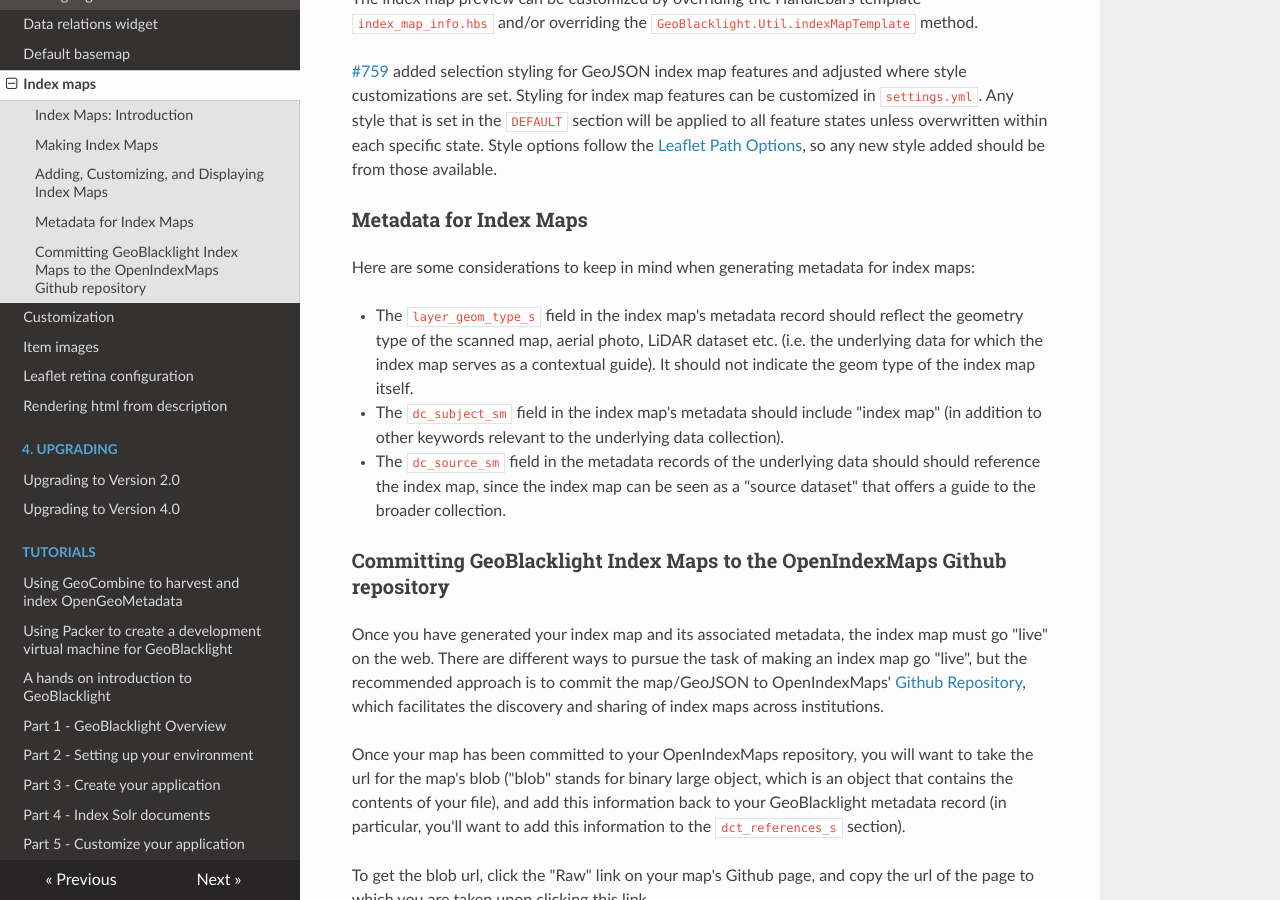
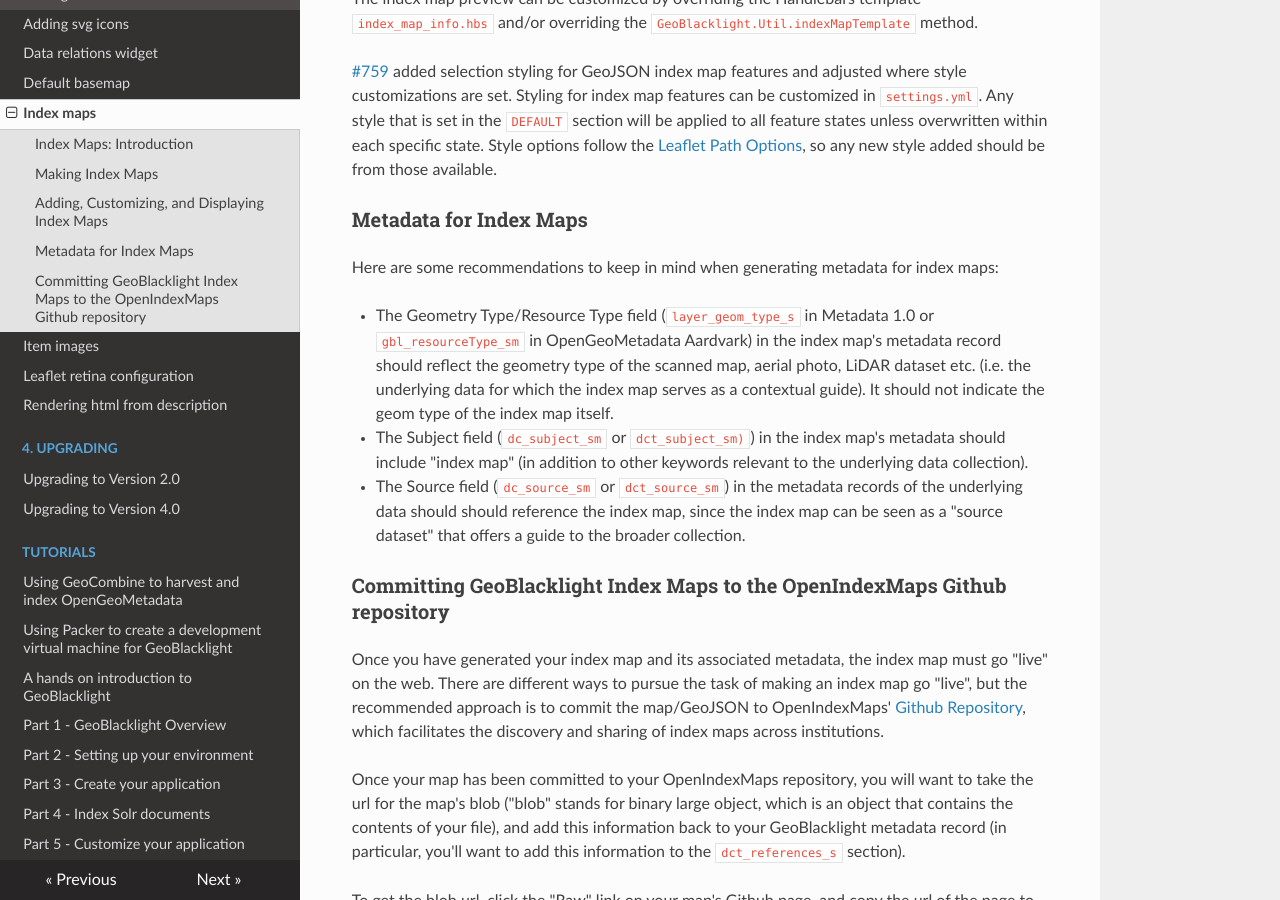
Before and after one commit to geoblacklight/docs-archive, an MkDocs documentation site: the page built from docs/3. customization/index_maps.md, in a window 1280 px wide and 900 px high, scrolled down 1168 px. Built offline with MkDocs 1.6.1, drawn with Linux system fonts in a browser that asks for light colours; nearby versions of some CDN libraries; some of the changed text lies outside the part shown.

Commit message:
updated links

```diff
--- a/docs/3. customization/index_maps.md
+++ b/docs/3. customization/index_maps.md
@@ -37,13 +37,13 @@ The index map preview can be customized by overriding the Handlebars template `i
 
 ### Metadata for Index Maps
 
-Here are some considerations to keep in mind when generating metadata for index maps:
+Here are some recommendations to keep in mind when generating metadata for index maps:
 
-* The `layer_geom_type_s` field in the index map's metadata record should reflect the geometry type of the scanned map, aerial photo, LiDAR dataset etc. (i.e. the underlying data for which the index map serves as a contextual guide). It should not indicate the geom type of the index map itself.
+* The Geometry Type/Resource Type field (`layer_geom_type_s` in Metadata 1.0 or `gbl_resourceType_sm` in OpenGeoMetadata Aardvark) in the index map's metadata record should reflect the geometry type of the scanned map, aerial photo, LiDAR dataset etc. (i.e. the underlying data for which the index map serves as a contextual guide). It should not indicate the geom type of the index map itself.
 
-* The `dc_subject_sm` field in the index map's metadata should include "index map" (in addition to other keywords relevant to the underlying data collection).
+* The Subject field (`dc_subject_sm` or `dct_subject_sm)`) in the index map's metadata should include "index map" (in addition to other keywords relevant to the underlying data collection).
 
-* The `dc_source_sm` field in the metadata records of the underlying data should should reference the index map, since the index map can be seen as a "source dataset" that offers a guide to the broader collection.
+* The Source field (`dc_source_sm` or `dct_source_sm`) in the metadata records of the underlying data should should reference the index map, since the index map can be seen as a "source dataset" that offers a guide to the broader collection.
 
 ### Committing GeoBlacklight Index Maps to the OpenIndexMaps Github repository
 
@@ -53,6 +53,6 @@ Once your map has been committed to your OpenIndexMaps repository, you will want
 
 To get the blob url, click the "Raw" link on your map's Github page, and copy the url of the page to which you are taken upon clicking this link.
 
-The `dct_references_s` section of the index map's GeoBlacklight metadata contains relevant external links, and are organized as a serialized JSON array of key/value pairs (for more information on this section in the GeoBlacklight metadata schema, see [here](https://github.com/geoblacklight/geoblacklight/blob/master/schema/schema-commentary.md)). In this case, the blob url which you copied (above) will be the value associated with the OpenIndexMaps url (which is the key).
+The `dct_references_s` section of the index map's GeoBlacklight metadata contains relevant external links, and are organized as a serialized JSON array of key/value pairs (for more information on this section in the GeoBlacklight metadata schema, see [here](https://opengeometadata.org/docs/more-about-references#reference-uris)). In this case, the blob url which you copied (above) will be the value associated with the OpenIndexMaps url (which is the key).
 
 The following site, from the GeoBlacklight team at [NYU](https://github.com/NYULibraries/sdr-documentation/blob/master/metadata-management.md#Adding-a-key-value-URL-in-the-references-field-to-one-or-more-records), provides a script that adds references to existing GeoBlacklight metadata records. This script can be adapted to add the OpenIndexMaps/Blob-url key-value pair into the metadata's `dct_references_s` section.
```
Also changed, not shown: other parts of docs/3. customization/index_maps.md (+1 -1 lines), docs/3. customization/accessing_geopackages.md (+4 -3 lines), docs/3. customization/data_relations_widget.md (+2 -0 lines), docs/3. customization/intro.md (deleted, +0 -5 lines).
